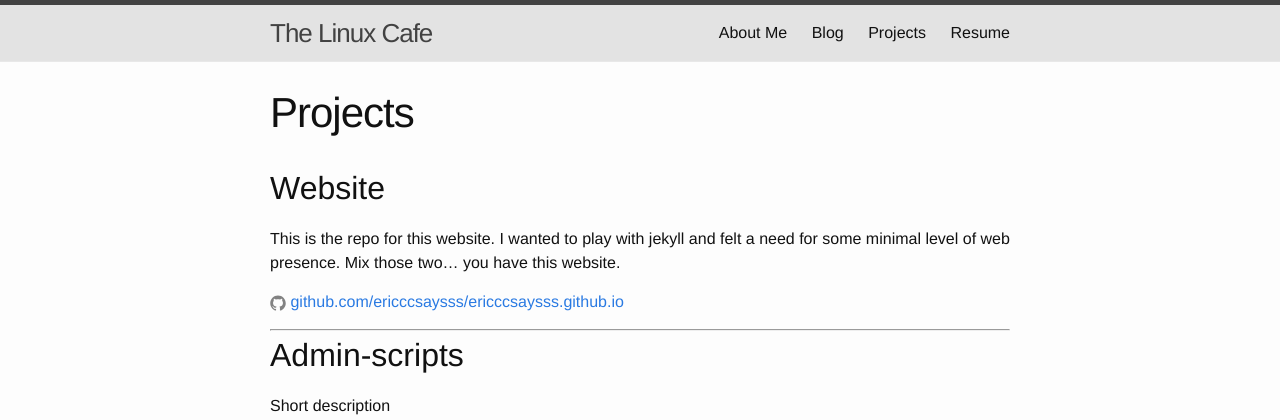
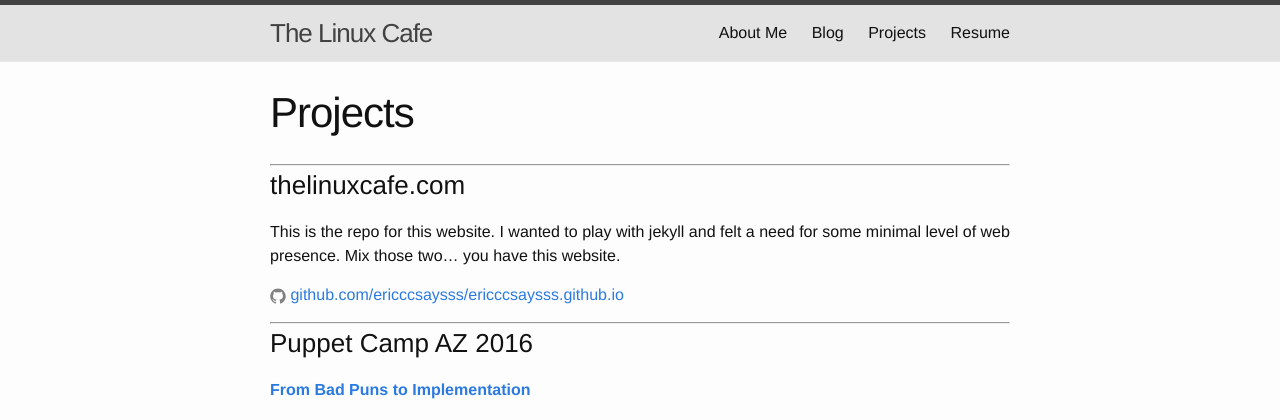
Before and after one commit to ericccsaysss/ericccsaysss.github.io, a Jekyll site: the page built from projects.md, in a window 1280 px wide. Shown: the top 420 px of the page. Built offline with Jekyll 4.4.1, drawn with Linux system fonts in a browser that asks for light colours; some of the changed text lies outside the part shown.

Commit message:
added slideshow from PuppetCamp2016 to projects

```diff
--- a/projects.md
+++ b/projects.md
@@ -4,7 +4,9 @@ title: Projects
 permalink: /projects/
 ---
 
-## Website
+---
+
+### thelinuxcafe.com
 
 This is the repo for this website. I wanted to play with jekyll and felt a need
 for some minimal level of web presence. Mix those two... you have this website.
@@ -13,10 +15,13 @@ for some minimal level of web presence. Mix those two... you have this website.
 
 ---
 
-## Admin-scripts
+### Puppet Camp AZ 2016
 
-Short description
+**[From Bad Puns to Implementation](https://www.slideshare.net/EricArellano1/from-bad-puns-to-implementation)**
 
-{% include icon-github.html %}[github.com/ericccsaysss/project1](https://github.com/ericccsaysss/project1)
+This was a short talk at Puppet Camp AZ 2016 about how my team got Puppet Enterprise configuration
+
+<iframe src="//www.slideshare.net/slideshow/embed_code/key/HzhiDnovM8jvWH" width="495" height="385" frameborder="0" marginwidth="0" marginheight="0" scrolling="no" style="border:1px solid #CCC; border-width:1px; margin-bottom:5px; max-width: 100%;" allowfullscreen> </iframe>
+
 
 ---
```
Also changed, not shown: resume.md (+5 -10 lines).
